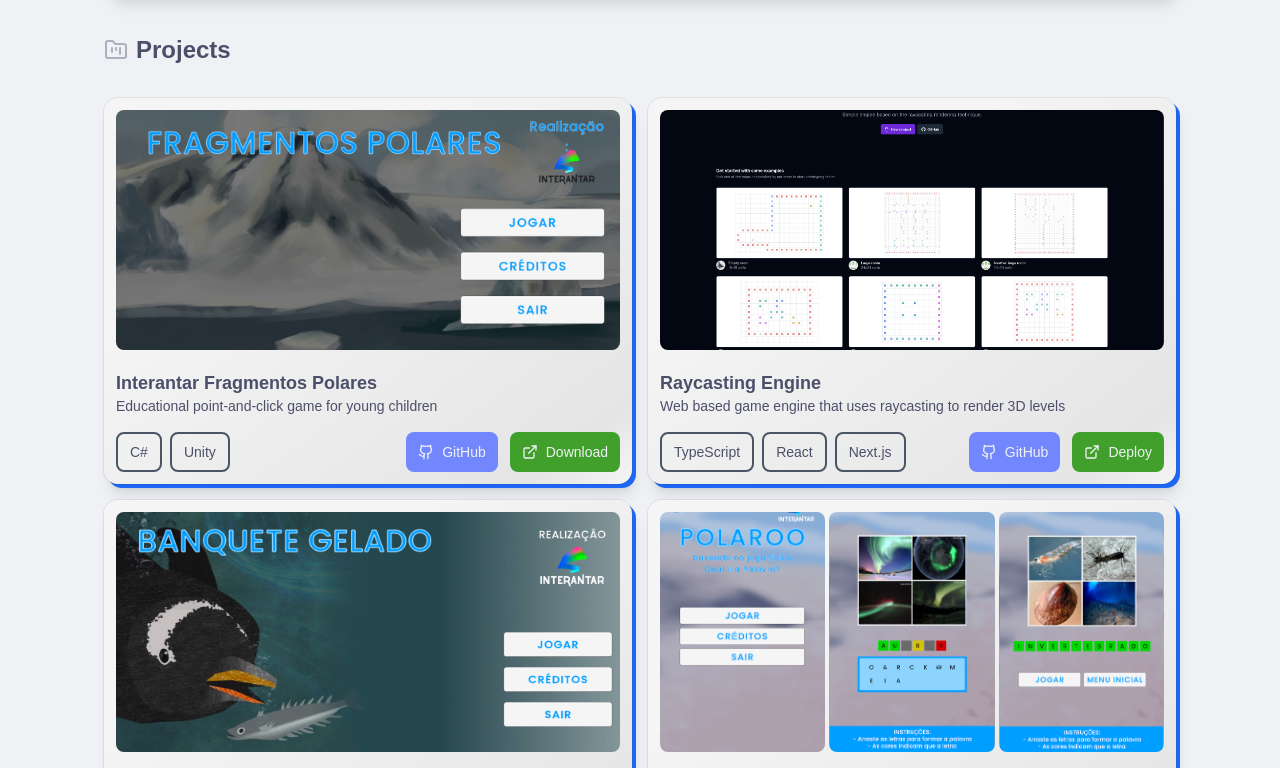
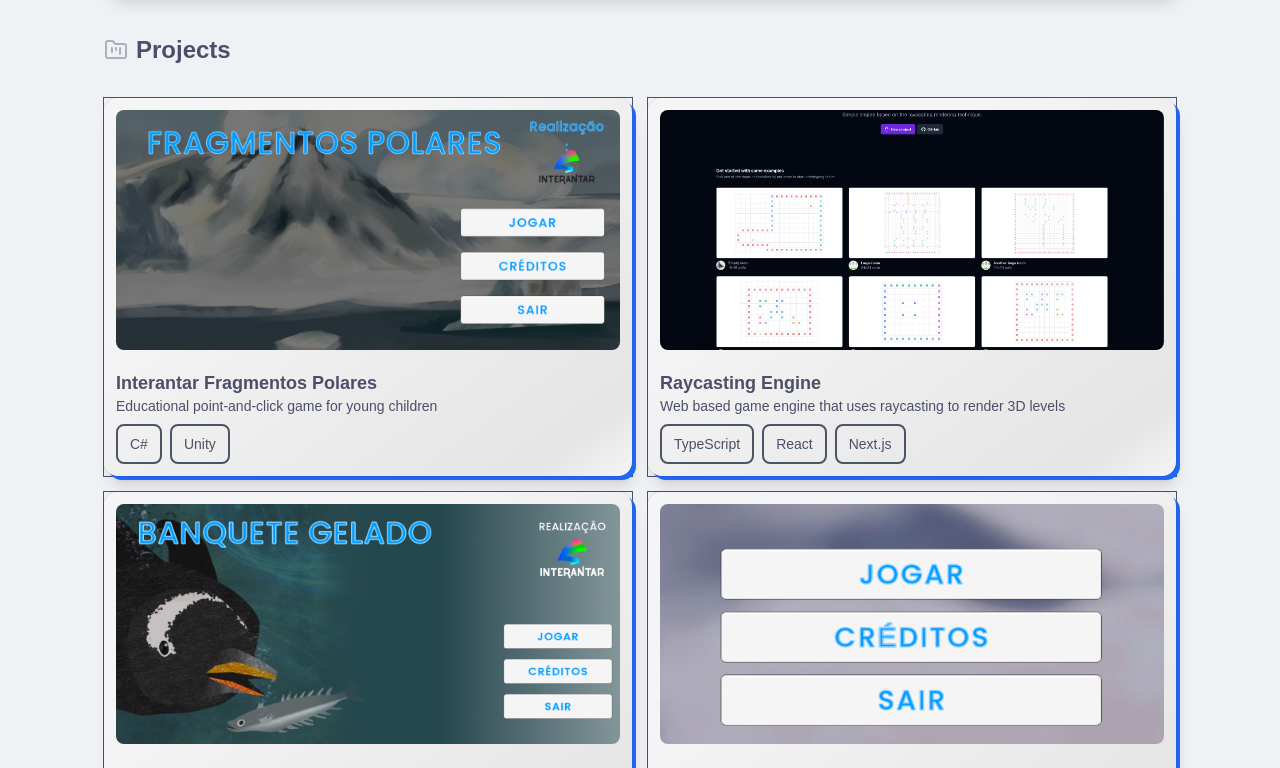
Before and after one commit to GardenMovie/portfolio, a React (Vite) app: page / in a window 1280 px wide. Shown: the part 692-1460 px from the top of the page. Built offline with nearby package versions, Linux system fonts and the light colour scheme.

Commit message:
fix: update project data structure to use single image property instead of array

```diff
--- a/src/data/projects.ts
+++ b/src/data/projects.ts
@@ -7,7 +7,7 @@ export const projects = [
     deploy: "https://play.google.com/store/apps/details?id=com.interantar.fragmentospolares",
     deployIsDownload: true,
     stack: ["C#", "Unity"],
-    images: ["/projectPics/fragmentos.png"],
+    image: "/projectPics/fragmentos.png",
   },
   {
     id: "raycasting-engine",
@@ -18,7 +18,7 @@ export const projects = [
     deploy: "https://carmack-inc.github.io/raycasting-engine/",
     deployIsDownload: false,
     stack: ["TypeScript", "React", "Next.js"],
-    images: ["/projectPics/raycasting.png"],
+    image: "/projectPics/raycasting.png",
   },
   {
     id: "interantar-banquete-gelado",
@@ -28,7 +28,7 @@ export const projects = [
     deploy: "",
     deployIsDownload: true,
     stack: ["C#", "Unity"],
-    images: ["/projectPics/banqueteGelado.png"],
+    image: "/projectPics/banqueteGelado.png",
   },
   {
     id: "interantar-polaroo",
@@ -38,11 +38,7 @@ export const projects = [
     deploy: "",
     deployIsDownload: true,
     stack: ["C#", "Unity"],
-    images: [
-      "/projectPics/polaroo1.png",
-      "/projectPics/polaroo2.png",
-      "/projectPics/polaroo3.png",
-    ],
+    image: "/projectPics/polaroo1.png",
   },
   {
     id: "ufabc-braille-servos",
@@ -53,7 +49,7 @@ export const projects = [
     deploy: "",
     deployIsDownload: false,
     stack: ["Arduino", "CAD", "3D Printing"],
-    images: ["/projectPics/braille.jpeg"],
+    image: "/projectPics/braille.jpeg",
   },
   // {
   // 	id: "portfolio",
--- a/src/sections/Projects.tsx
+++ b/src/sections/Projects.tsx
@@ -11,9 +11,9 @@ export function Projects() {
       </h2>
       <div className="grid gap-4 grid-cols-1 md:grid-cols-2">
         {projects.map((project) => (
-          <div className="h-full" key={project.id}>
+          <div className="ring-1" key={project.id}>
             <Card
-              className="cursor-pointer "
+              className="cursor-pointer h-full"
               hoverEffect
               onClick={() => {
                 if (project.github) {
@@ -28,18 +28,16 @@ export function Projects() {
                 }
               }}
             >
-              <div className="flex flex-col ">
+              <div className="h-full">
                 {/* Image area: top, maintain aspect ratio */}
-                <CardHeader className="aspect-[8/4] p-3 w-full flex items-center justify-center overflow-hidden">
-                  {project.images &&
-                    project.images.map((img, idx) => (
+                <CardHeader className="aspect-[8/4] p-3 w-full flex flex-1 items-center justify-center overflow-hidden">
+                  {project.image && (
                     <img
-                        key={img + idx}
-                        src={img}
-                        alt={project.title + " preview " + (idx + 1)}
+                      src={project.image}
+                      alt={project.title + " preview"}
                       className="object-cover rounded-md w-full h-full"
                     />
-                    ))}
+                  )}
                 </CardHeader>
                 {/* Content area: bottom */}
                 <CardContent className="flex flex-col flex-1 p-3 justify-between">
@@ -51,54 +49,15 @@ export function Projects() {
                       {project.description}
                     </p>
                   </div>
-                  <div className="flex justify-between items-end w-full mt-2">
-                    {/* Badges on the left */}
-                    <div className="flex gap-2">
+                  <div className="flex flex-wrap gap-2">
                     {project.stack && project.stack.length > 0 && project.stack.map((tech, idx) => (
                       <span
                         key={tech + idx}
-                          className="inline-flex items-center gap-2 px-3 py-2.5 rounded-md border-2 border-gray-600 bg-transparent text-black-700 text-sm font-medium select-none h-[40px]"
+                        className="inline-flex items-center gap-2 px-3 py-2.5 rounded-md border-2 border-gray-600 bg-transparent text-black-700 text-center text-sm font-medium select-none h-[40px]"
                       >
                         {tech}
                       </span>
                     ))}
-                    </div>
-                    {/* Link buttons on the right */}
-                    <div className="flex gap-3">
-                      <a
-                        href={project.github}
-                        target="_blank"
-                        rel="noopener noreferrer"
-                        className="inline-flex items-center gap-2 px-3 py-2.5 rounded-md bg-(--chart-2) text-primary-foreground hover:bg-(--chart-2)/80 transition text-sm font-medium"
-                        onClick={(e) => e.stopPropagation()}
-                      >
-                        <Github className="w-4 h-4" />
-                        <span>GitHub</span>
-                      </a>
-                      {project.deploy && !project.deployIsDownload && (
-                        <a
-                          href={project.deploy}
-                          target="_blank"
-                          rel="noopener noreferrer"
-                          className="inline-flex items-center gap-2 px-3 py-1.5 rounded-md bg-(--chart-5) text-primary-foreground hover:bg-(--chart-5)/80 transition text-sm font-medium"
-                          onClick={(e) => e.stopPropagation()}
-                        >
-                          <ExternalLink className="w-4 h-4" />
-                          <span>Deploy</span>
-                        </a>
-                      )}
-                      {project.deploy && project.deployIsDownload && (
-                        <a
-                          href={project.deploy}
-                          download
-                          className="inline-flex items-center gap-2 px-3 py-1.5 rounded-md bg-(--chart-5) text-primary-foreground hover:bg-(--chart-5)/80 transition text-sm font-medium"
-                          onClick={(e) => e.stopPropagation()}
-                        >
-                          <ExternalLink className="w-4 h-4" />
-                          <span>Download</span>
-                        </a>
-                      )}
-                    </div>
                   </div>
                 </CardContent>
               </div>
```
Lines whose indentation alone changed are shown as unchanged.
